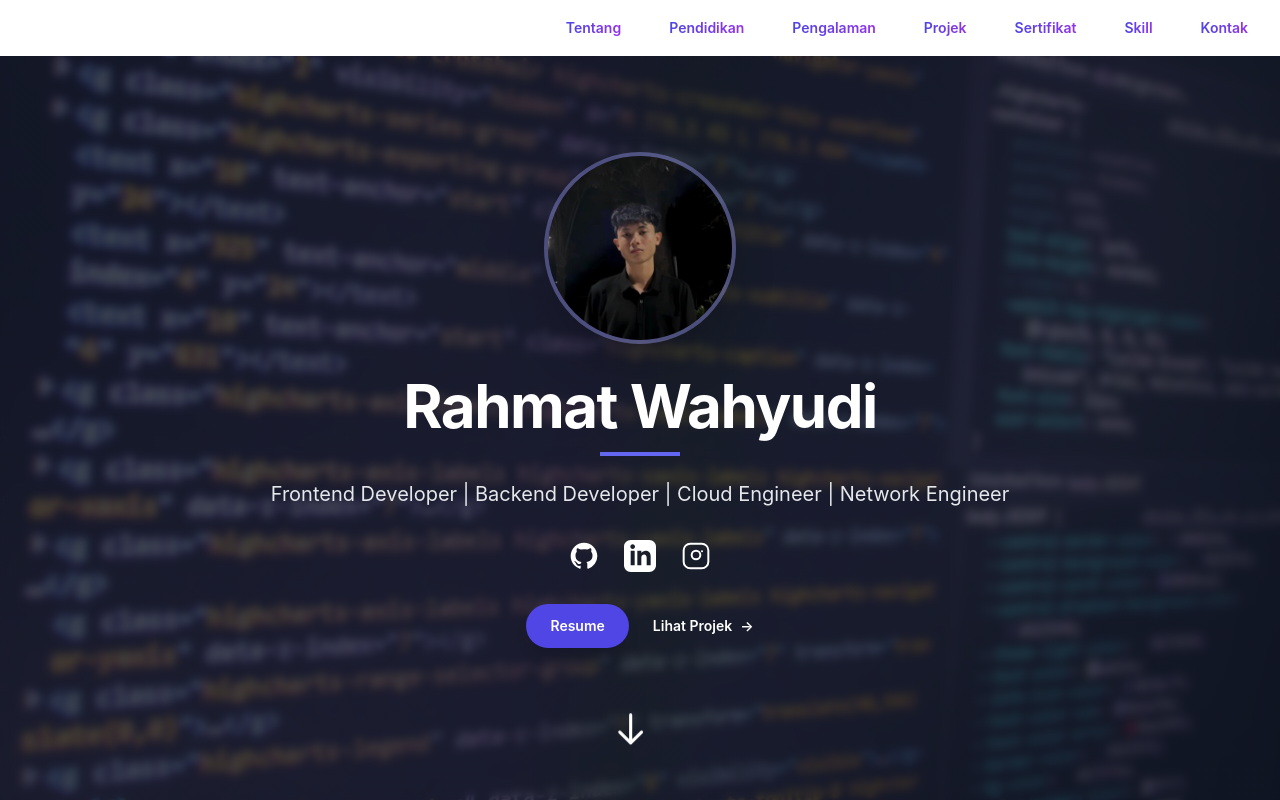
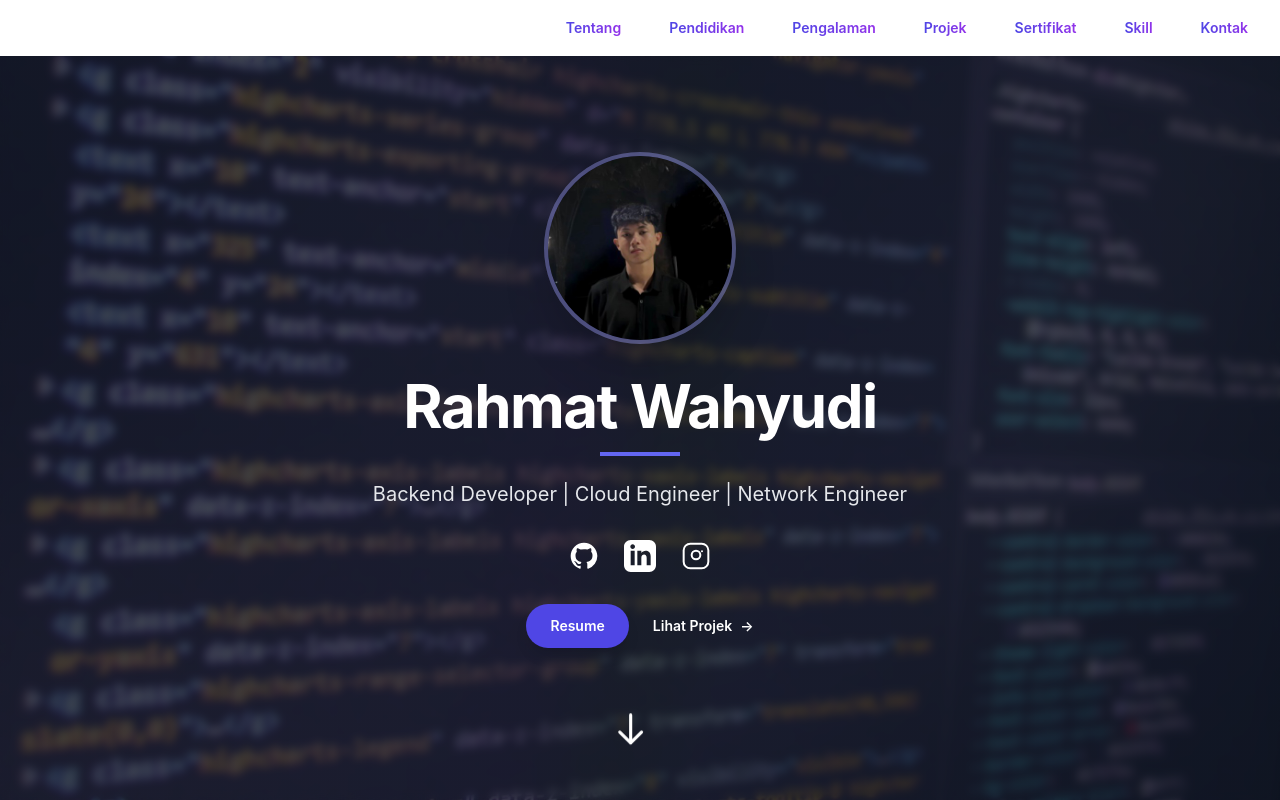
Before and after one commit to rahmate2003/my-portfolio, a React (Vite) app: page / in a window 1280 px wide. Shown: the top 800 px of the page. Built offline with nearby package versions, Linux system fonts and the light colour scheme.

Commit message:
Update Hero

```diff
--- a/src/components/Hero.jsx
+++ b/src/components/Hero.jsx
@@ -36,8 +36,7 @@ export default function Hero() {
                     </h1>
                     <div className="h-1 w-20 bg-indigo-500 mx-auto mb-6"></div>
                     <p className="text-lg md:text-xl text-gray-200 mb-8">
-                        <span className="typing-text">Frontend Developer</span> |
-                        <span className="typing-text delay-300"> Backend Developer</span> |
+                        <span className="typing-text delay-100"> Backend Developer</span> |
                         <span className="typing-text delay-600"> Cloud Engineer</span> |
                         <span className="typing-text delay-900"> Network Engineer</span>
                     </p>
```
